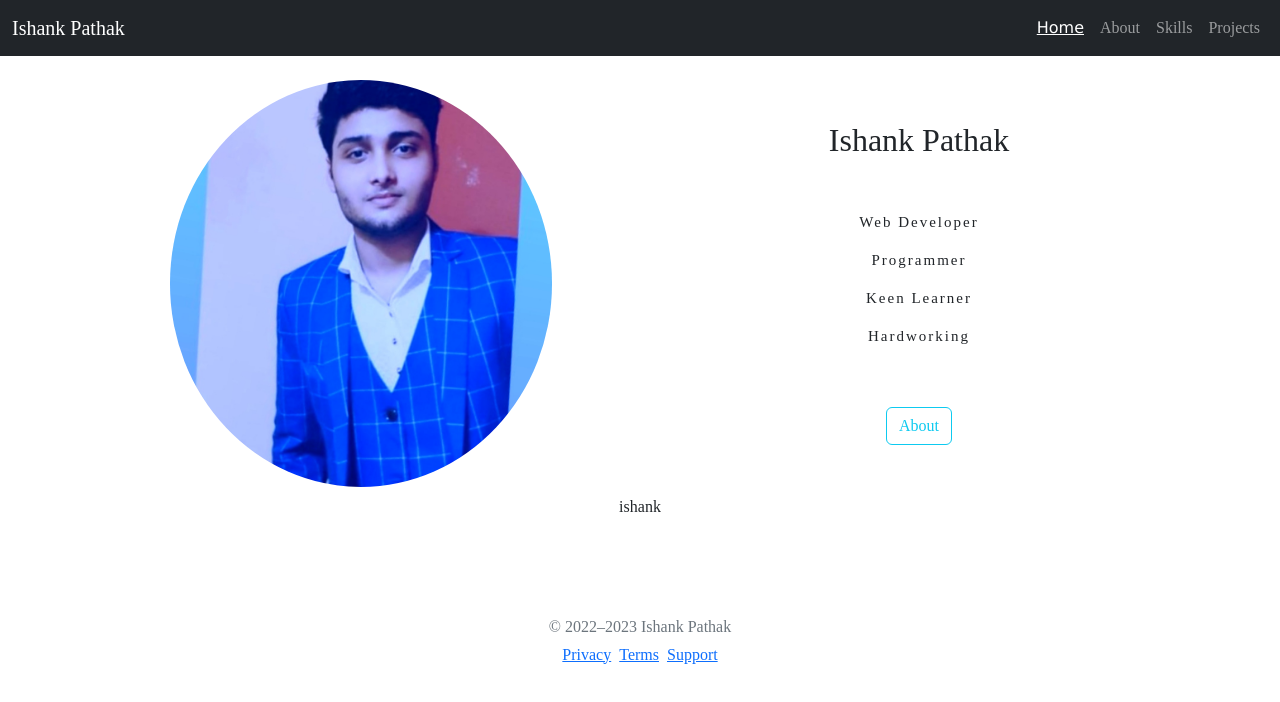
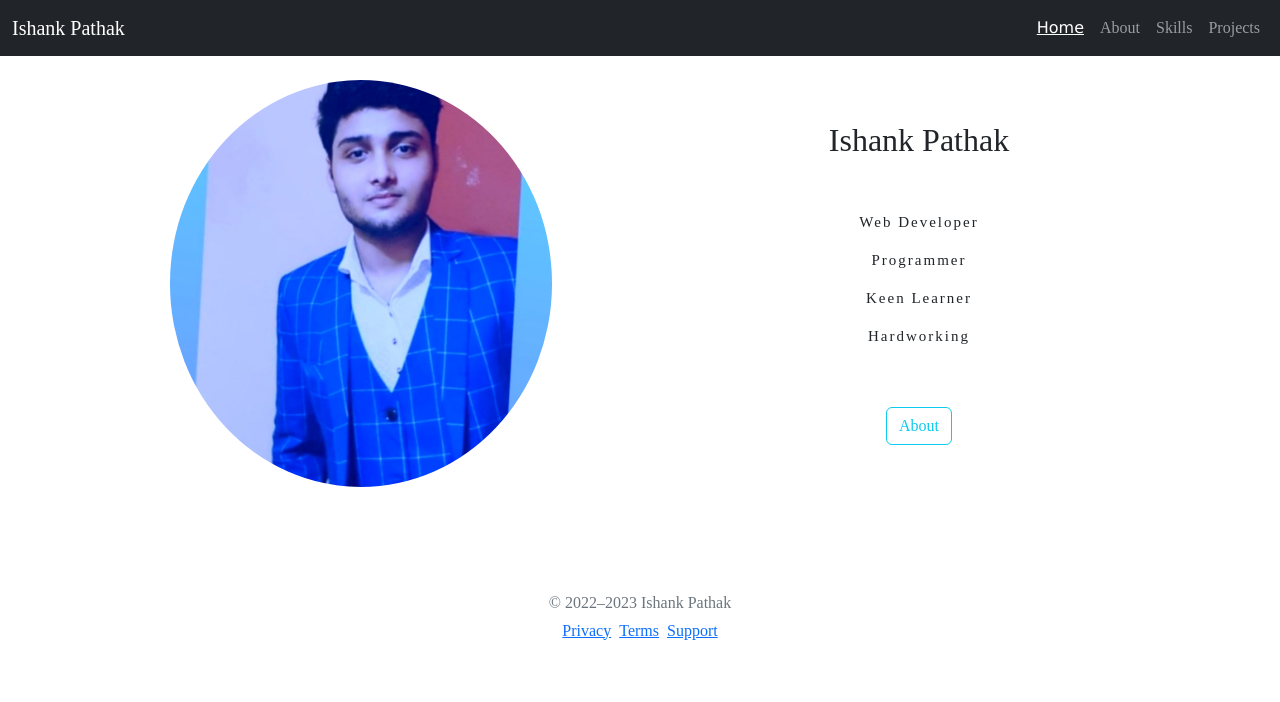
Before and after one commit to Ishankpathak/Myportfolio, a React (Vite) app: page / in a window 1280 px wide. Shown: the top 702 px of the page. Built offline with nearby package versions, Linux system fonts and the light colour scheme.

Commit message:
Name removed

```diff
--- a/src/Components/Home.jsx
+++ b/src/Components/Home.jsx
@@ -21,7 +21,7 @@ const Home = () => {
 
      <Link type="button" to="/about" className="btn btn-outline-info mt-5">About</Link>
     </div>
-     ishank
+
    </div>
 
 </div>
```
